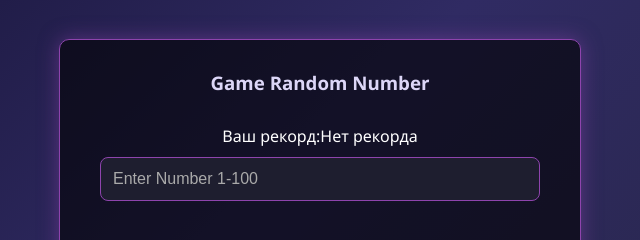
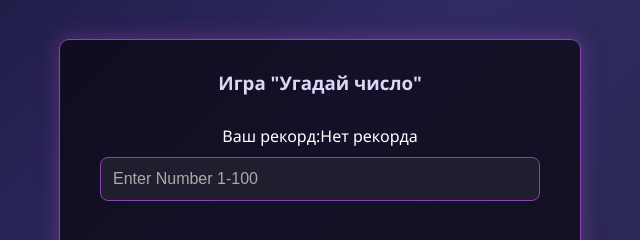
Before and after one commit to sultonzoda2011/RandomGame, a plain HTML site: page index.html in a window 1280 px wide. Shown: the part 219-459 px from the top of the page, 351-991 px from the left. Drawn offline with nearby package versions, Linux system fonts and the light colour scheme.

Commit message:
change name h3

```diff
--- a/index.html
+++ b/index.html
@@ -13,7 +13,7 @@
 <body>
     <div class="container">
         <div class="block">
-            <h3>Game Random Number</h3>
+            <h3>Игра "Угадай число"</h3>
             <p style="padding: 10px;">Ваш рекорд:<span></span></p>
             <input type="number"  class="number" placeholder="Enter Number 1-100" min="1" max="100" required>
             <p class="chat"></p>
```
